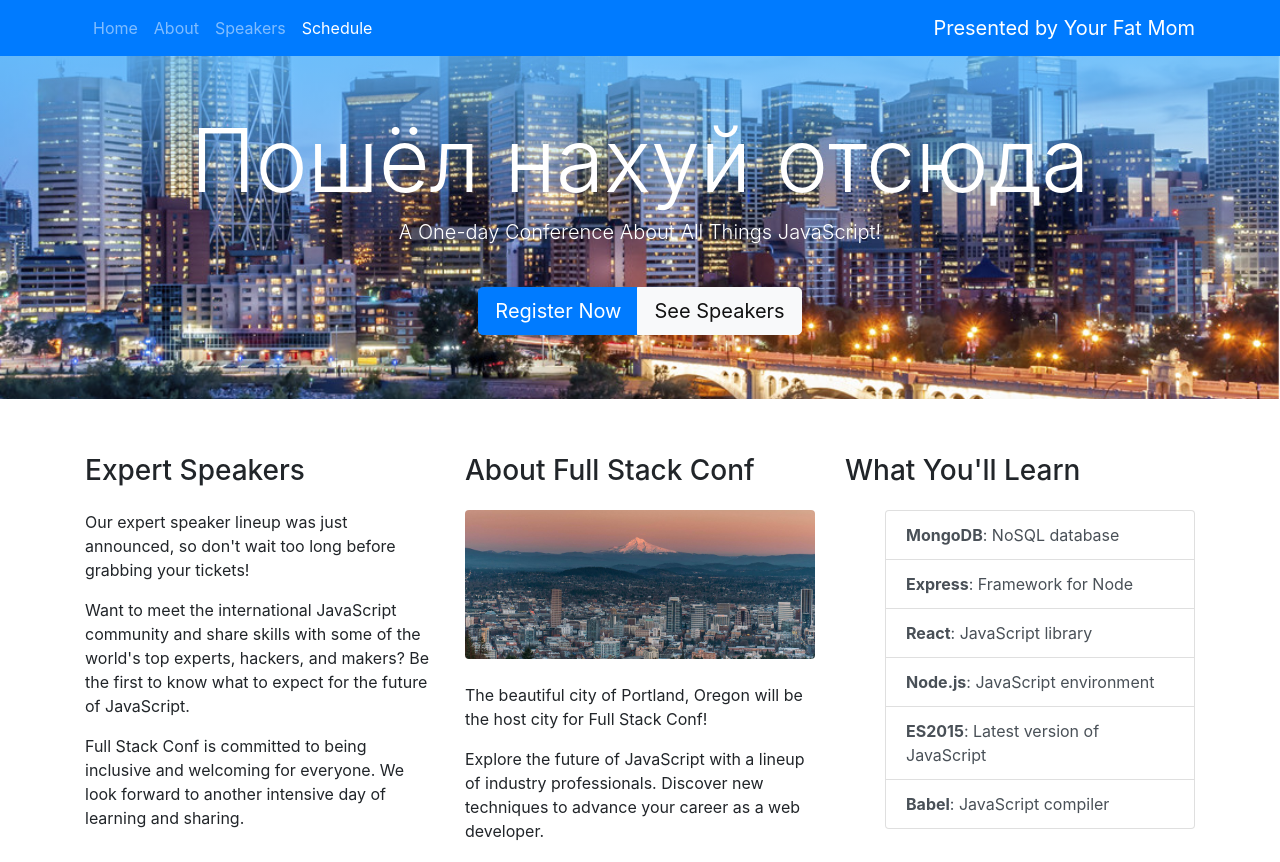
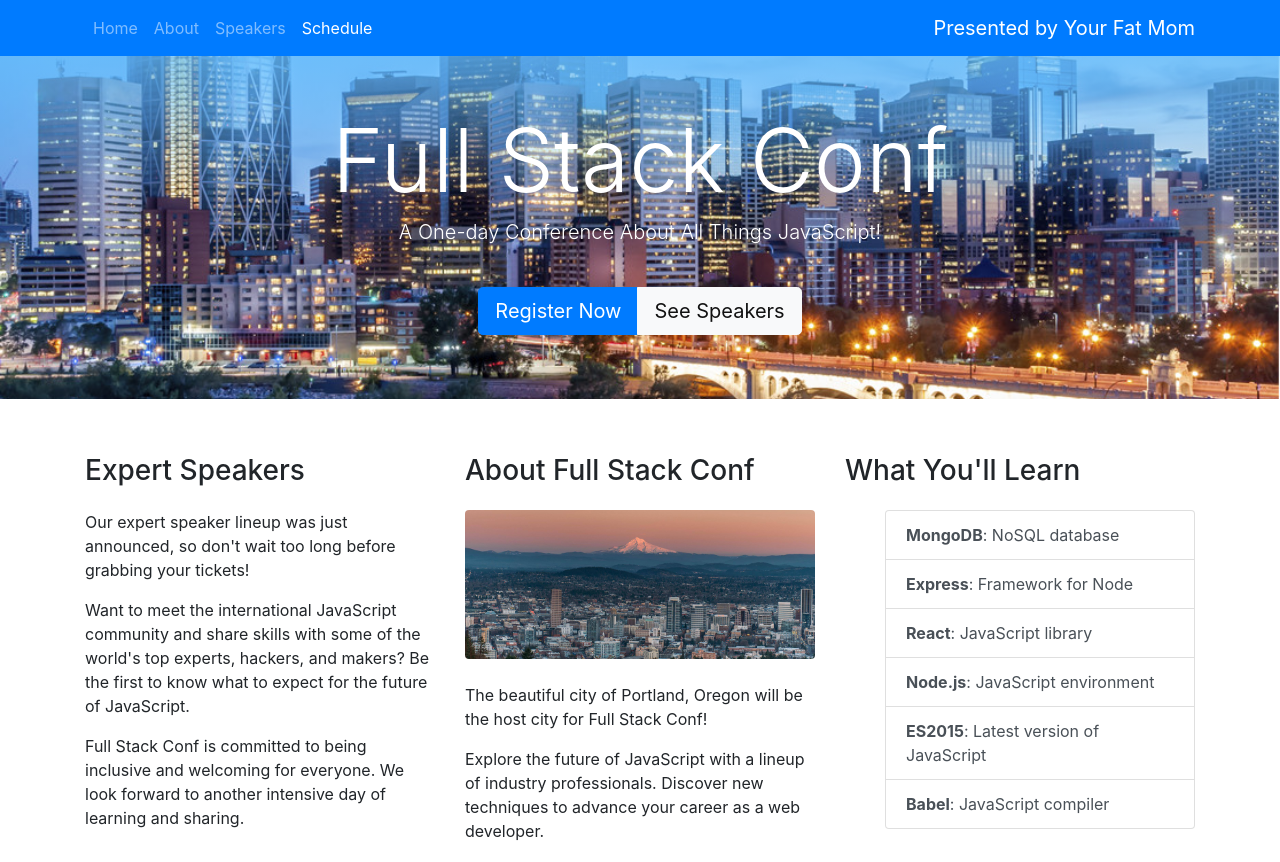
Before and after one commit to nickrudev/nickrudev.github.io, a plain HTML site: page bootstrap/index.html in a window 1280 px wide. Shown: the top 862 px of the page. Drawn offline with nearby package versions, Linux system fonts and the light colour scheme.

Commit message:
Change back

```diff
--- a/bootstrap/index.html
+++ b/bootstrap/index.html
@@ -32,7 +32,7 @@
     <!-- jumbotron -->
     <div class="jumbotron jumbotron-fluid text-white back">
       <div class="container text-sm-center pt-5">
-        <h1 class="display-2">Пошёл нахуй отсюда</h1>
+        <h1 class="display-2">Full Stack Conf</h1>
         <p class="lead">A One-day Conference About All Things JavaScript!</p>
         <div class="btn-group mt-4" role="group" aria-label="Callout buttons">
           <button type="button" class="btn btn-primary btn-lg" data-toggle="modal" data-target="#register">Register Now</button>
```
